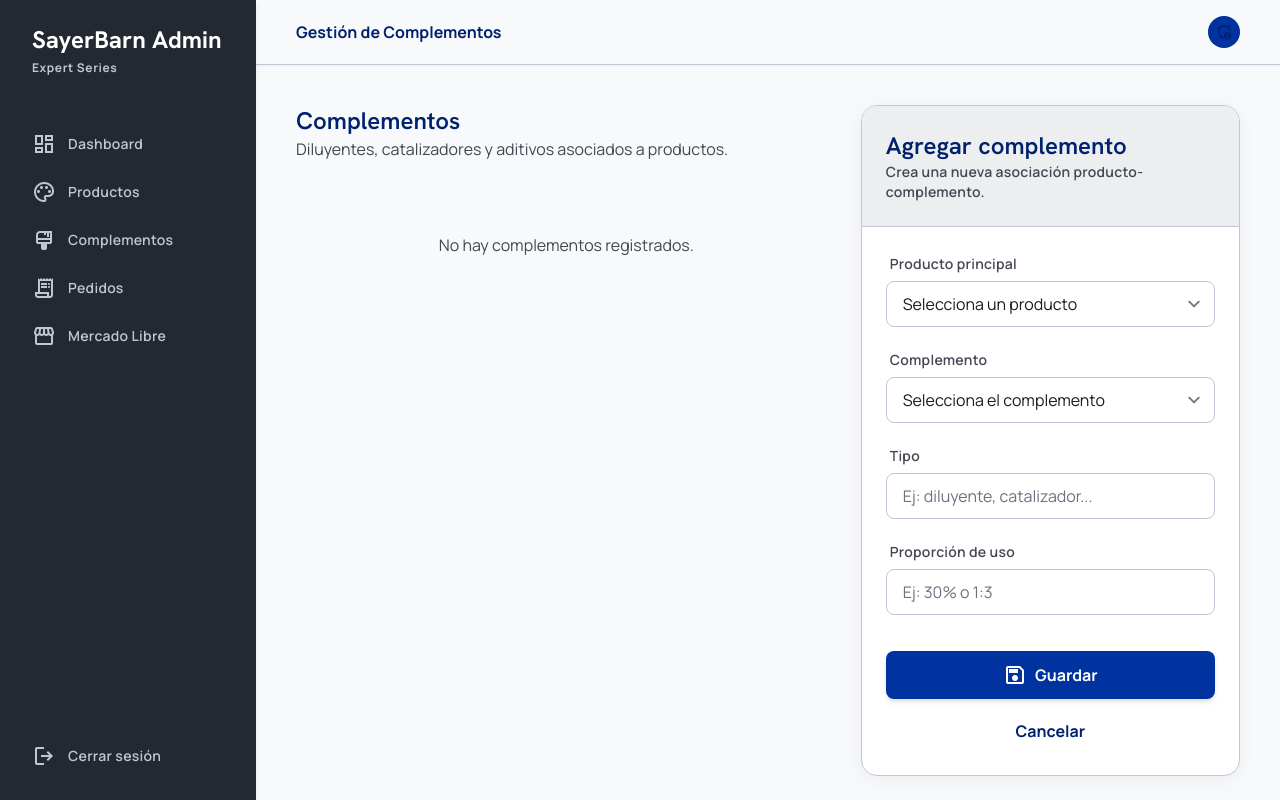
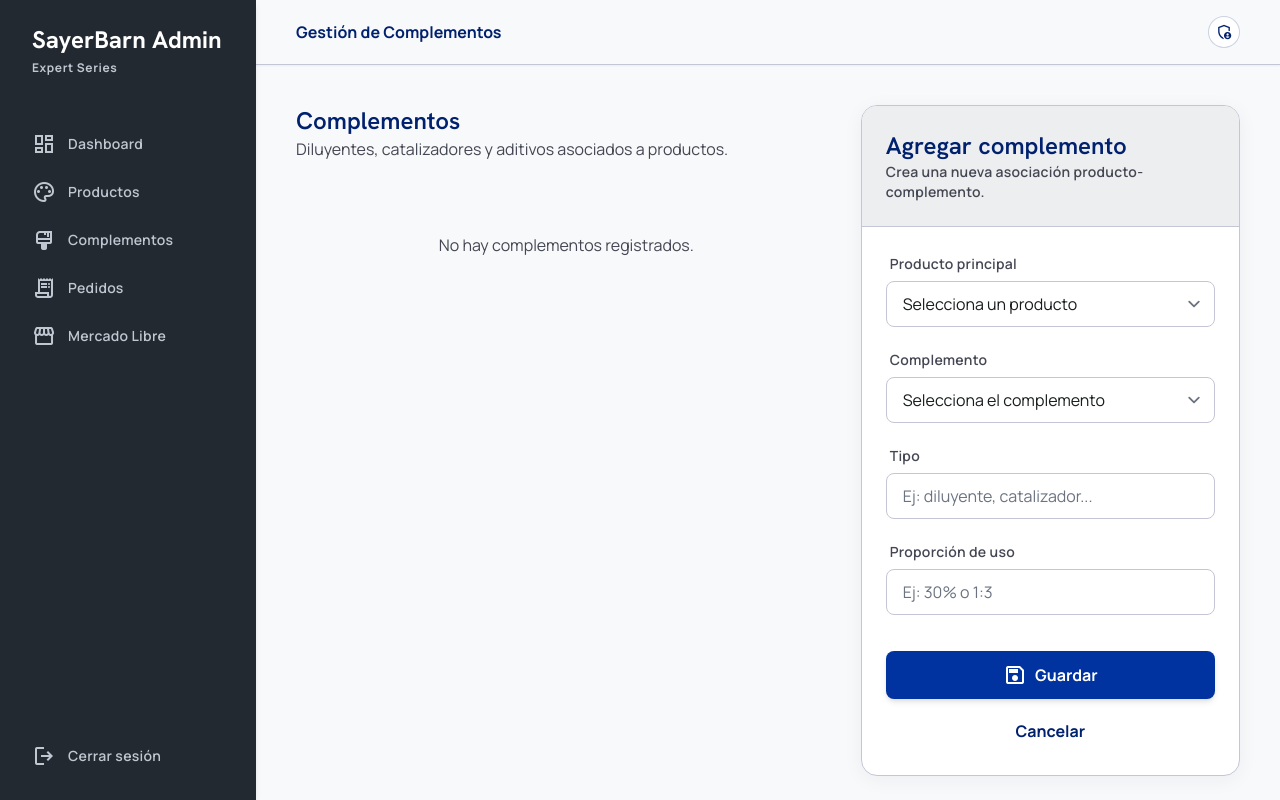
Before and after one commit to ELINTER20/sayerbarn, a Flask app: template app/templates/admin/complementos.html in a window 1280 px wide. Run offline with Flask 3, Linux system fonts and the light colour scheme; the template is opened without the code that fills it, so the values that code supplies are empty; some libraries are stand-ins or nearby versions.

Commit message:
fix: corrige contraste del ícono de escudo en header admin
El círculo tenía fondo azul oscuro (bg-primary-container) con el
ícono también en azul oscuro, quedando casi invisible. Ahora el
fondo es blanco y el ícono azul resalta correctamente.

```diff
--- a/app/templates/base_admin.html
+++ b/app/templates/base_admin.html
@@ -200,7 +200,7 @@
                     <div class="flex gap-4">
 
                     </div>
-                    <div class="w-8 h-8 rounded-full bg-primary-container border border-primary/20 flex items-center justify-center flex-shrink-0">
+                    <div class="w-8 h-8 rounded-full bg-white border border-primary/20 flex items-center justify-center flex-shrink-0">
                         <span class="material-symbols-outlined text-primary text-[18px]">admin_panel_settings</span>
                     </div>
                 </div>
```
